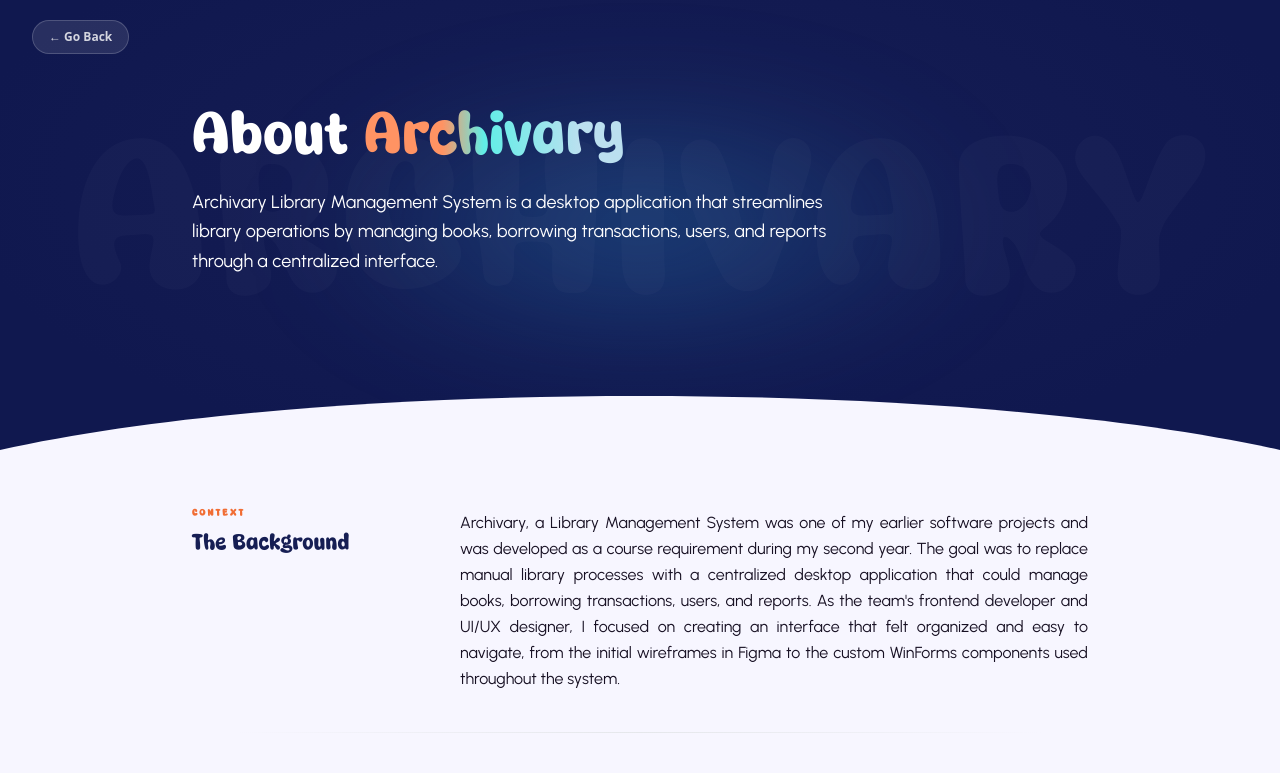
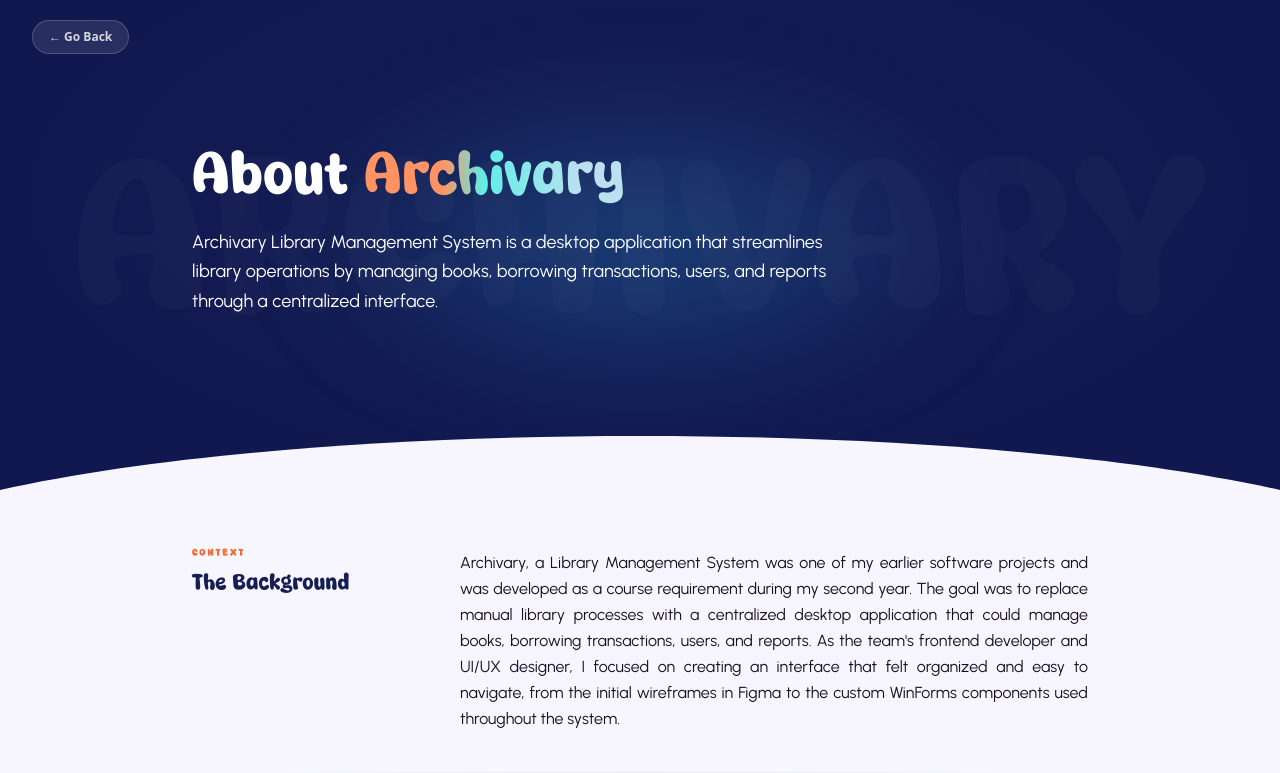
Before and after one commit to gabxillaa/main-portfolio, a Next.js app: page /view-project/archivary in a window 1280 px wide. Shown: the top 773 px of the page. Built offline with nearby package versions, Linux system fonts and the light colour scheme; a web font is replaced by a local one.

Commit message:
fixed padding issues

```diff
--- a/app/components/view-project/project-hero.tsx
+++ b/app/components/view-project/project-hero.tsx
@@ -23,9 +23,10 @@ export default function ProjectHero({ project }: ProjectHeroProps) {
         style={{
           background:
             "radial-gradient(ellipse at 50% 40%, #161e54 0%, #131b52 38%, #10184f 76%)",
-        // Content-driven height — no minHeight hardcode.
-        // pb accounts for the curved SVG overlap (72px) + breathing room.
           paddingBottom: "clamp(5rem, 10vw, 7rem)",
+          minHeight: project.liveUrl
+            ? undefined
+            : "clamp(20rem, 60vw, 28rem)",
         }}
       >
       {/* Centre ambient blob */}
@@ -78,18 +79,18 @@ export default function ProjectHero({ project }: ProjectHeroProps) {
           variants={stagger}
           initial="hidden"
           animate={inView ? "visible" : "hidden"}
-        className="relative z-10 flex flex-col max-w-screen-lg mx-auto w-full px-8 md:px-16"
+          className="relative z-10 flex flex-col max-w-screen-lg mx-auto w-full px-8 md:px-16 py-20 "
           style={{
-          // Top padding: enough clearance for the Go Back button + visual breathing room.
-          // Shrinks on mobile so content isn't pushed far down.
             paddingTop: "clamp(4rem, 8vw, 6rem)",
-          // Bottom gap before the SVG curve eats into space.
             paddingBottom: "clamp(1.5rem, 3vw, 2.5rem)",
+            flexGrow: project.liveUrl ? undefined : 1,
+            justifyContent: project.liveUrl ? undefined : "center",
+            minHeight: project.liveUrl ? undefined : 0,
           }}
         >
         <motion.h1
           variants={fadeUp}
-          className="font-(family-name:--font-super-warming) title leading-tight mb-3"
+          className="font-(family-name:--font-super-warming) title leading-tight mb-3 pt-10"
           style={{ fontSize: "clamp(2rem, 5vw, 4.5rem)", color: "white" }}
         >
           About{" "}
```
Lines whose indentation alone changed are shown as unchanged.
